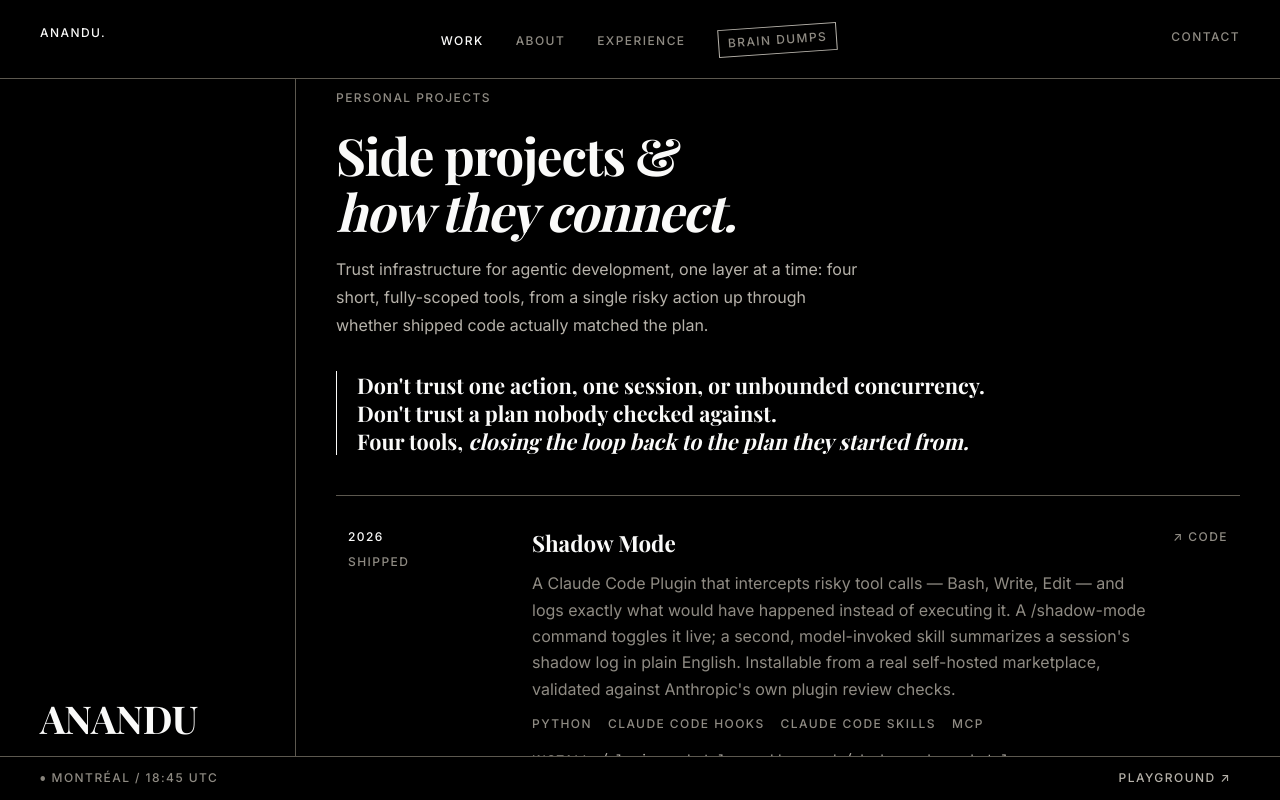
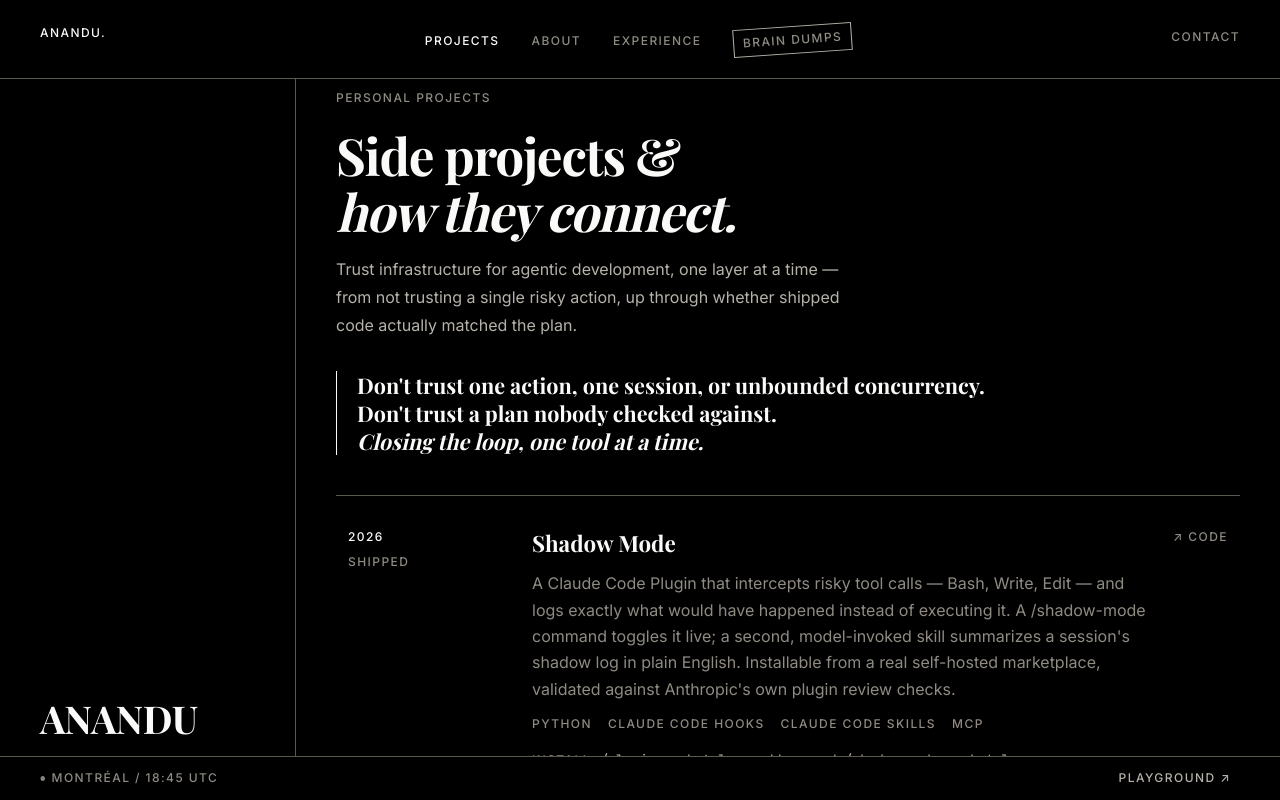
Before and after one commit to uanandu/you-shall-not-404, an Astro site: page /projects in a window 1280 px wide. Built offline with nearby package versions, Linux system fonts and the light colour scheme; Astro itself is replaced by a stand-in of ours; a web font is replaced by a local one.

Commit message:
Only list shipped projects, drop the hardcoded "four tools" copy, rename nav to Projects
Projects page now filters to shipped: true entries instead of showing
in-progress ones with a placeholder graphic. The intro/pull-quote copy
no longer commits to a specific count, so it stays accurate as more
projects ship without needing another edit each time. Nav label was
already pointing at /projects — just renamed "Work" to match.

```diff
--- a/src/components/svelte/ProjectList.svelte
+++ b/src/components/svelte/ProjectList.svelte
@@ -24,7 +24,7 @@
 
   const { projects = defaultProjects, lang = 'en' }: Props = $props();
 
-  const visible = projects as Project[];
+  const visible = (projects as Project[]).filter((project) => project.shipped === true);
   const notReadyAlt = lang === 'fr' ? 'Un lapin qui jette un œil hors de son trou : rien à voir pour le moment.' : 'A rabbit peeking out of a hole: nothing to see here yet.';
 </script>
 
--- a/src/i18n/ui.ts
+++ b/src/i18n/ui.ts
@@ -2,7 +2,7 @@ export type Lang = 'en' | 'fr';
 
 export const ui = {
   en: {
-    'nav.work': 'Work',
+    'nav.work': 'Projects',
     'nav.about': 'About',
     'nav.experience': 'Experience',
     'nav.blog': 'Brain Dumps',
@@ -29,8 +29,8 @@ export const ui = {
     'projects.label': 'Personal projects',
     'projects.heading1': 'Side projects &',
     'projects.heading2': 'how they connect.',
-    'projects.intro': "Trust infrastructure for agentic development, one layer at a time: four short, fully-scoped tools, from a single risky action up through whether shipped code actually matched the plan.",
-    'projects.pull': "Don't trust one action, one session, or unbounded concurrency.<br>Don't trust a plan nobody checked against.<br>Four tools, <em>closing the loop back to the plan they started from.</em>",
+    'projects.intro': "Trust infrastructure for agentic development, one layer at a time — from not trusting a single risky action, up through whether shipped code actually matched the plan.",
+    'projects.pull': "Don't trust one action, one session, or unbounded concurrency.<br>Don't trust a plan nobody checked against.<br><em>Closing the loop, one tool at a time.</em>",
     'experience.label': 'Career',
     'experience.heading': 'Four years building',
     'experience.heading.em': 'across the full stack.',
@@ -87,7 +87,7 @@ export const ui = {
     'playground.title': 'Playground — Anandu',
   },
   fr: {
-    'nav.work': 'Travaux',
+    'nav.work': 'Projets',
     'nav.about': 'À propos',
     'nav.experience': 'Expérience',
     'nav.blog': 'Fouillis Mental',
@@ -114,8 +114,8 @@ export const ui = {
     'projects.label': 'Projets personnels',
     'projects.heading1': 'Projets parallèles &',
     'projects.heading2': "comment ils s'articulent.",
-    'projects.intro': "Infrastructure de confiance pour le développement agentique, une couche à la fois : quatre outils courts et bien délimités, d'une seule action risquée jusqu'à la question de savoir si le code livré correspond réellement au plan.",
-    'projects.pull': "Ne faites confiance ni à une action, ni à une session, ni à une concurrence non bornée.<br>Ne faites confiance ni à un plan que personne n'a vérifié.<br>Quatre outils, <em>qui referment la boucle jusqu'au plan dont ils sont partis.</em>",
+    'projects.intro': "Infrastructure de confiance pour le développement agentique, une couche à la fois — de la méfiance envers une seule action risquée jusqu'à la question de savoir si le code livré correspond réellement au plan.",
+    'projects.pull': "Ne faites confiance ni à une action, ni à une session, ni à une concurrence non bornée.<br>Ne faites confiance ni à un plan que personne n'a vérifié.<br><em>Refermer la boucle, un outil à la fois.</em>",
     'experience.label': 'Carrière',
     'experience.heading': 'Quatre ans à construire',
     'experience.heading.em': 'sur toute la pile.',
--- a/src/pages/projects.astro
+++ b/src/pages/projects.astro
@@ -8,14 +8,14 @@ import ProjectList from '../components/svelte/ProjectList.svelte';
   <h2 class="panel__heading">Side projects &<br><em>how they connect.</em></h2>
 
   <p class="panel__intro">
-    Trust infrastructure for agentic development, one layer at a time: four short, fully-scoped
-    tools, from a single risky action up through whether shipped code actually matched the plan.
+    Trust infrastructure for agentic development, one layer at a time — from not trusting a
+    single risky action, up through whether shipped code actually matched the plan.
   </p>
 
   <blockquote class="panel__pull">
     Don't trust one action, one session, or unbounded concurrency.<br>
     Don't trust a plan nobody checked against.<br>
-    Four tools, <em>closing the loop back to the plan they started from.</em>
+    <em>Closing the loop, one tool at a time.</em>
   </blockquote>
 
   <ProjectList client:visible />
```
